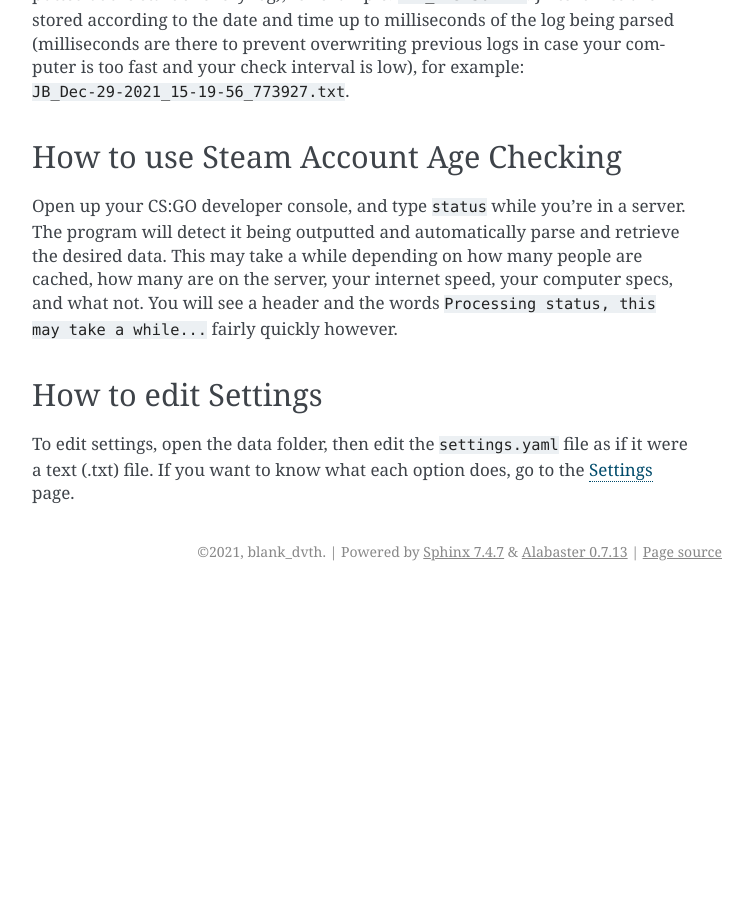
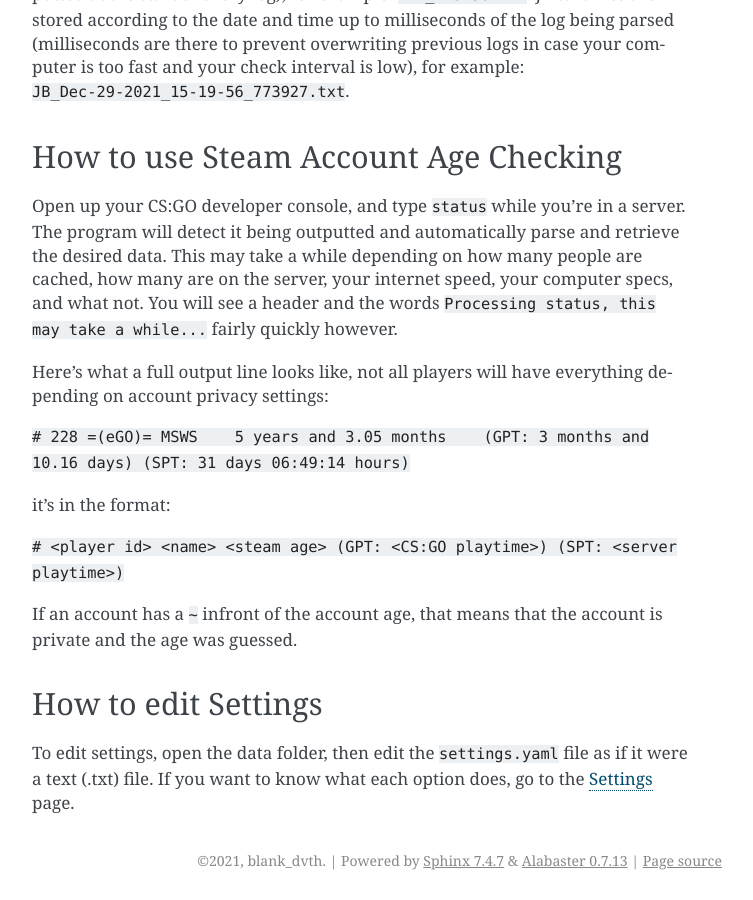
Before and after one commit to BLANK-TH/TSonitor, a Sphinx documentation site: the page built from docs/source/usage.rst, in a window 1280 px wide and 900 px high, scrolled down 1015 px. Shown: the whole window, without its empty margins (388-1141 px from the left). Built offline with Sphinx 7.4.7, drawn with Linux system fonts in a browser that asks for light colours; before the commit the page ends 1606 px from its top, so only the background shows below that.

Commit message:
update documentation

```diff
--- a/docs/source/constants.rst
+++ b/docs/source/constants.rst
@@ -17,5 +17,9 @@
     - **regex**: *Named regex for each line in status*
     - **header**: *Full line of the header indicating the start of a status output*
     - **footer**: *Full line of the footer indicating the end of a status output*
+    - *gameme*:
+        - **playerinfo_url**: URL to GameME player info redirect page without a trailing /.
+        - *game_code*: :sup:`Pairs of IPs and their corresponding game codes on GameME`\
+- **connected_regex**: *Regex to detect ``Connected to <ip here>`` lines*
 - **error_threshold**: *Number of errors the program will attempt to recover from before exiting*
 - **github_release_latest**: *URL to latest GitHub releases page for STonitor*
--- a/docs/source/index.rst
+++ b/docs/source/index.rst
@@ -40,6 +40,7 @@
    * Automatically retrieves and outputs the account age of everyone on the server
       * If an account is private, the age is estimated by getting the ages of accounts created directly after the private account
    * Automatically retrieves and outputs player's CS:GO playtime if available
+   * Automatically retrieves and outputs player's server playtime if available (using GameME)
 * JB Log Analysis
    * **Wardenless Freekill**: *Notifies you when a CT kills a non-rebelling T without warden alive*
    * **New Warden Freekill**: *Notifies you when a CT kills a non-rebelling T within X seconds of a new warden coming on*
--- a/docs/source/settings.rst
+++ b/docs/source/settings.rst
@@ -60,7 +60,7 @@
     - **cache**: *Boolean (true/false) of whether to cache account ages (this significantly minimizes the number of API calls, speeding the program up significantly)*. Default Value: ``true``
     - *subfeatures*: :sup:`Boolean (true/false) toggles for whether each subfeature in TTT log analysis is enabled`\
         - **csgo_playtime**: *Whether CS:GO playtime for accounts is retrieved (when available)*. Default Value: ``true``
-        - **server_playtime**: *Whether server playtime for accounts is retrieved (when available). This config option is currently unused as the feature is not yet made*. Default Value: ``true``
+        - **server_playtime**: *Whether server playtime for accounts is retrieved*. Default Value: ``true``
     - *private*: :sup:`Configuration options specifically for `\
         - **enabled**: *Boolean (true/false) of whether private account age guessing is enabled. This is done by checking the account ages of accounts made immediately after the private account to estimate the age of the private account*. Default Value: ``true``
         - **tries**: *Number of tries for private account age detection (number of accounts after private account) to try before giving up*. Default Value: ``10``
--- a/docs/source/usage.rst
+++ b/docs/source/usage.rst
@@ -53,6 +53,16 @@
 are cached, how many are on the server, your internet speed, your computer specs, and what not. You will see a header
 and the words ``Processing status, this may take a while...`` fairly quickly however.
 
+Here's what a full output line looks like, not all players will have everything depending on account privacy settings:
+
+``# 228 =(eGO)= MSWS    5 years and 3.05 months    (GPT: 3 months and 10.16 days) (SPT: 31 days 06:49:14 hours)``
+
+it's in the format:
+
+``# <player id> <name> <steam age> (GPT: <CS:GO playtime>) (SPT: <server playtime>)``
+
+If an account has a ``~`` infront of the account age, that means that the account is private and the age was guessed.
+
 How to edit Settings
 ------------------------
 
```
Also changed, not shown: other parts of docs/source/index.rst (+1 -1 lines).
